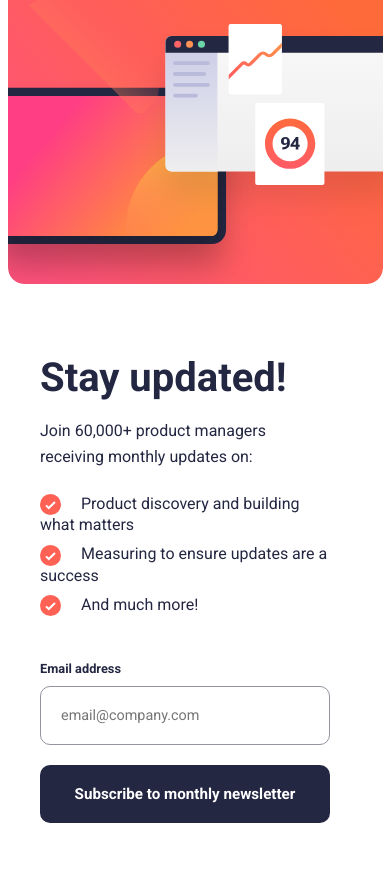
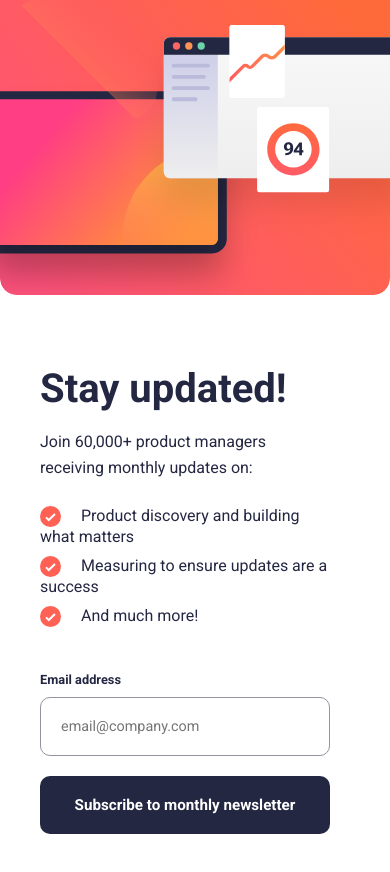
Before and after one commit to vuson1709/Newsletter-sign-up-form-with-success-message, a React (Create React App) app: page / in a window 390 px wide. Shown: the top 872 px of the page. Built offline with nearby package versions, Linux system fonts and the light colour scheme.

Commit message:
full banner in mobile

```diff
--- a/src/App.js
+++ b/src/App.js
@@ -102,8 +102,8 @@ function Form({ onValidate, emailValidate }) {
 function Banner() {
   return (
     <picture>
-      <source media="(max-width:800px )" srcSet={BannerMobile} />
-      <img src={BannerDesktop} alt="Banner Desktop" className="banner" />
+      <source media="(min-width:800px )" srcSet={BannerDesktop} />
+      <img src={BannerMobile} alt="Banner Mobile" className="banner-mobile" />
     </picture>
   );
 }
--- a/src/index.css
+++ b/src/index.css
@@ -53,8 +53,8 @@ li {
   margin-bottom: 10px;
 }
 
-picture {
-  margin: 0 auto;
+.banner-mobile {
+  min-width: 100%;
 }
 /*========= BUTTON  ============*/
 .btn {
@@ -147,6 +147,7 @@ picture {
 
   .container {
     flex-direction: column-reverse;
+
     padding: 0;
     border-radius: 0;
   }
```
